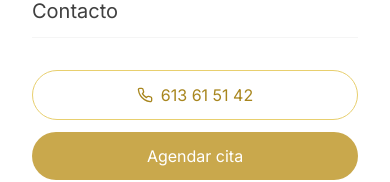
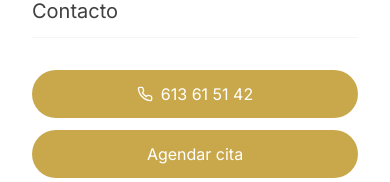
Before and after one commit to lalego/aesthetica-web, a React (Vite) app: page / in a window 390 px wide. Both pictures are taken after a click on the button "Abrir menú". Shown: the part 298-480 px from the top of the page. Built offline with nearby package versions, Linux system fonts and the light colour scheme; no server answers; the database is empty; a web font is replaced by a local one.

Commit message:
fix: botón teléfono móvil igual que Agendar cita

```diff
--- a/src/components/layout/Navbar.tsx
+++ b/src/components/layout/Navbar.tsx
@@ -108,7 +108,7 @@ export const Navbar = () => {
           <div className="mt-6 flex flex-col gap-3">
             <a
               href={CLINIC.contact.phone_href}
-              className="inline-flex items-center justify-center gap-2 border border-gold-300 text-gold-500 text-base px-6 py-3 rounded-full hover:bg-gold-50 transition-colors"
+              className="inline-flex items-center justify-center gap-2 bg-gold-400 text-white text-base px-6 py-3 rounded-full hover:bg-gold-500 transition-colors"
             >
               <Phone className="w-4 h-4" />
               {CLINIC.contact.phone.replace('+34 ', '')}
```
